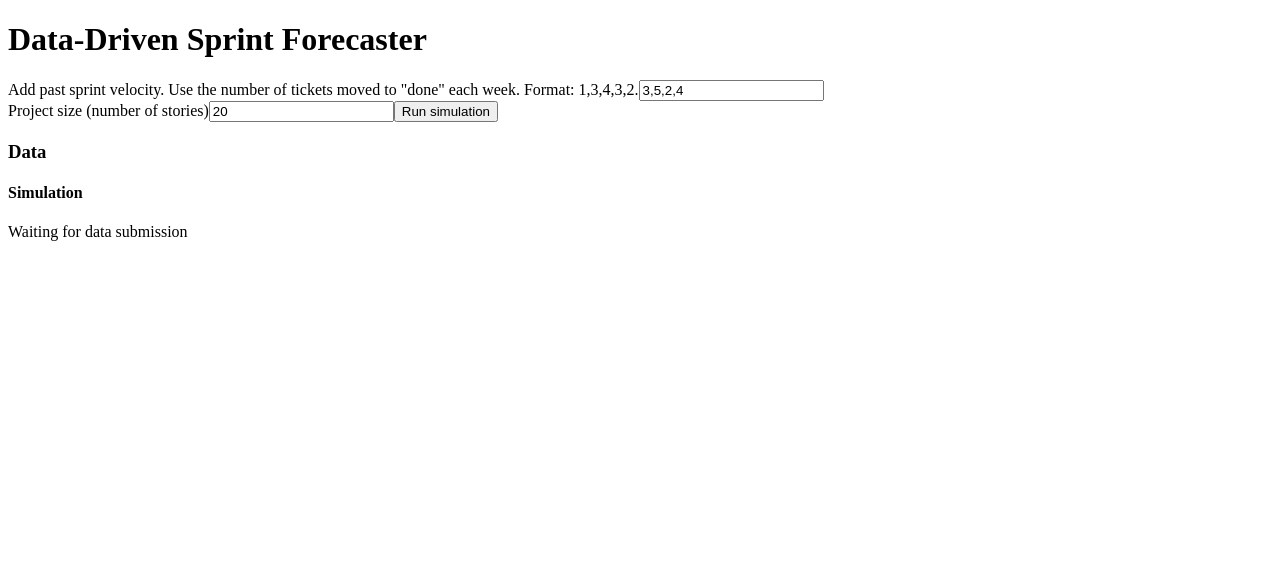
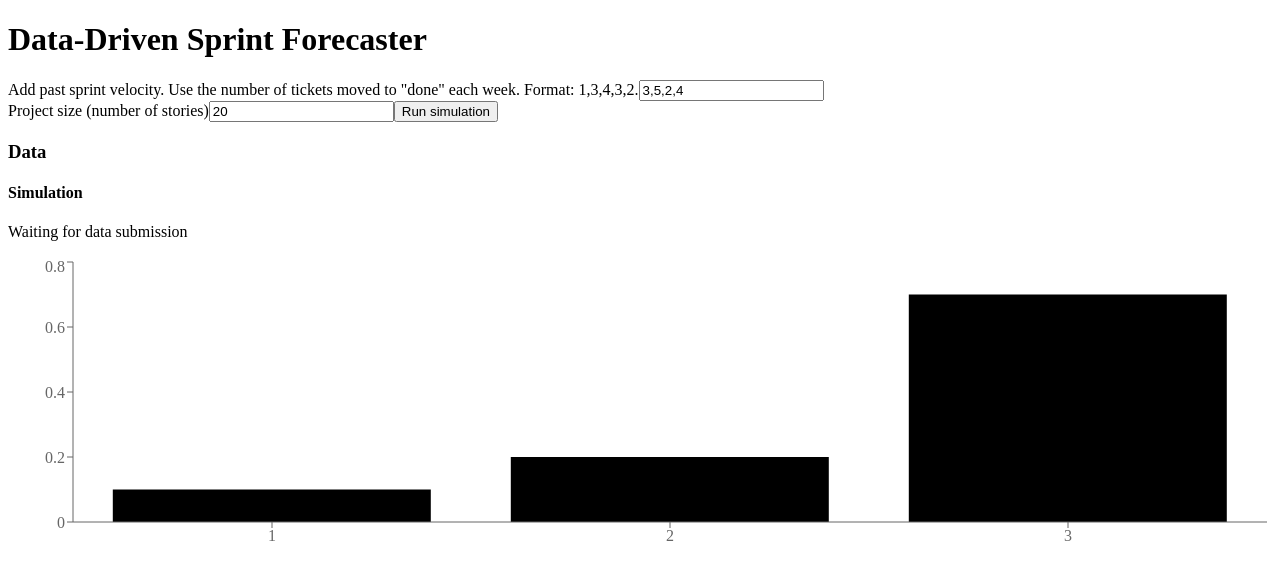
Before and after one commit to ZakLaughton/monte-carlo-forecaster, a React (Vite) app: page / in a window 1280 px wide. Shown: the top 580 px of the page. Built offline with nearby package versions, Linux system fonts and the light colour scheme.

Commit message:
add dummy chart

```diff
--- a/src/App.tsx
+++ b/src/App.tsx
@@ -3,6 +3,7 @@ import "./App.css";
 import { SimulationForm } from "./components/SimulationForm";
 import { simulateDeliveryWeeks } from "./utils/monte-carlo";
 import { ForecastResults } from "./components/ForecastResults";
+import { DeliveryOddsChart } from "./components/DeliveryOddsChart";
 
 function App() {
   const [simulationResults, setSimulationResults] = useState<number[]>([]);
@@ -21,8 +22,8 @@ function App() {
     <div>
       <h1>Data-Driven Sprint Forecaster</h1>
       <SimulationForm onRun={runSimulation} />
-
       <ForecastResults data={simulationResults} />
+      <DeliveryOddsChart />
     </div>
   );
 }
--- /dev/null
+++ b/src/components/DeliveryOddsChart.tsx
@@ -0,0 +1,29 @@
+import {
+  BarChart,
+  Bar,
+  XAxis,
+  YAxis,
+  Tooltip,
+  ResponsiveContainer,
+} from "recharts";
+
+const demo = [
+  { weeks: 1, p: 0.1 },
+  { weeks: 2, p: 0.2 },
+  { weeks: 3, p: 0.7 },
+];
+
+export function DeliveryOddsChart() {
+  return (
+    <div style={{ width: "100%", height: 300 }}>
+      <ResponsiveContainer>
+        <BarChart data={demo}>
+          <XAxis dataKey="weeks" />
+          <YAxis />
+          <Tooltip />
+          <Bar dataKey="p" />
+        </BarChart>
+      </ResponsiveContainer>
+    </div>
+  );
+}
```
